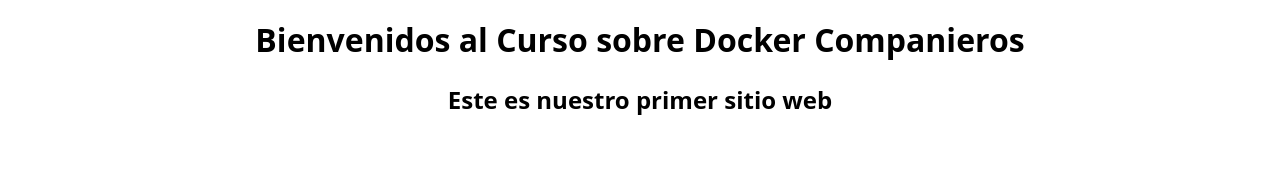
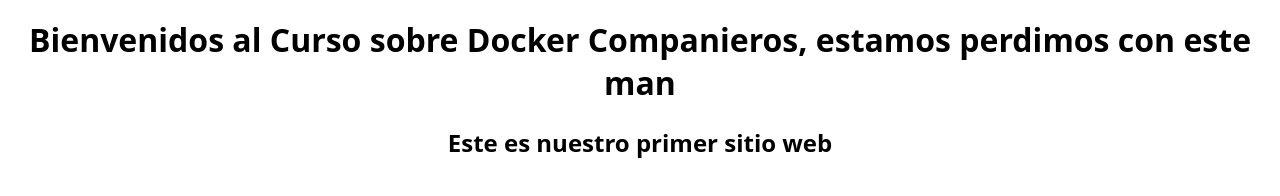
Before and after one commit to Johansebastian1/miweb, a plain HTML site: page static-html/index.html in a window 1280 px wide. Shown: the part 358-554 px from the top of the page. Drawn offline with Linux system fonts and the light colour scheme.

Commit message:
Update index.html

```diff
--- a/static-html/index.html
+++ b/static-html/index.html
@@ -16,6 +16,6 @@
 </head>
 <body>
 	<img src="logo.jpeg" />
-	<h1>Bienvenidos al Curso sobre Docker Companieros</h1>
+	<h1>Bienvenidos al Curso sobre Docker Companieros, estamos perdimos con este man</h1>
 	<h2>Este es nuestro primer sitio web</h2>
 </html>
```
